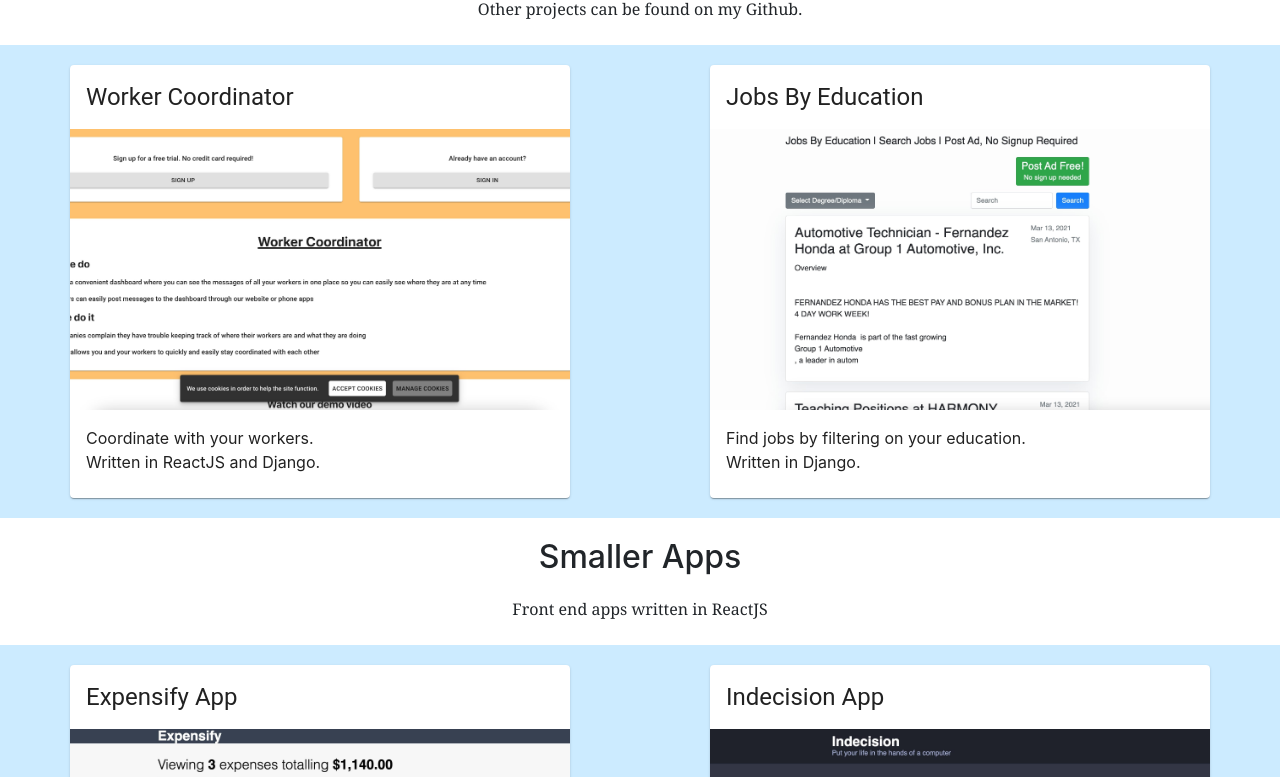
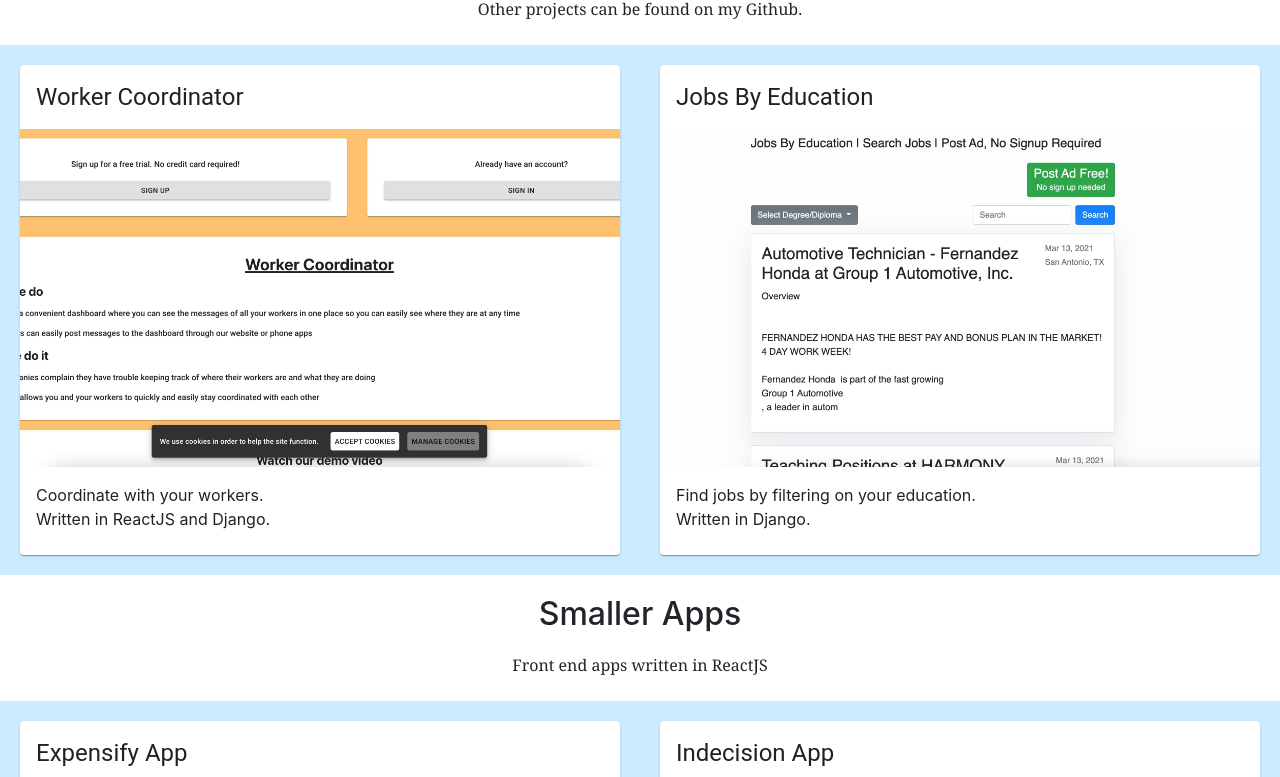
Before and after one commit to SheaMeyers/SheaMeyers.github.io, a React (Create React App) app: page / in a window 1280 px wide. Shown: the part 737-1514 px from the top of the page. Built offline with nearby package versions, Linux system fonts and the light colour scheme.

Commit message:
Update card width

```diff
--- a/src/Home.tsx
+++ b/src/Home.tsx
@@ -18,7 +18,7 @@ import './Home.css';
 const useStyles = makeStyles((theme: Theme) =>
   createStyles({
     root: {
-      width: "500px",
+      width: "600px",
       margin: "20px",
       cursor: "pointer",
       '&:hover': {
```
